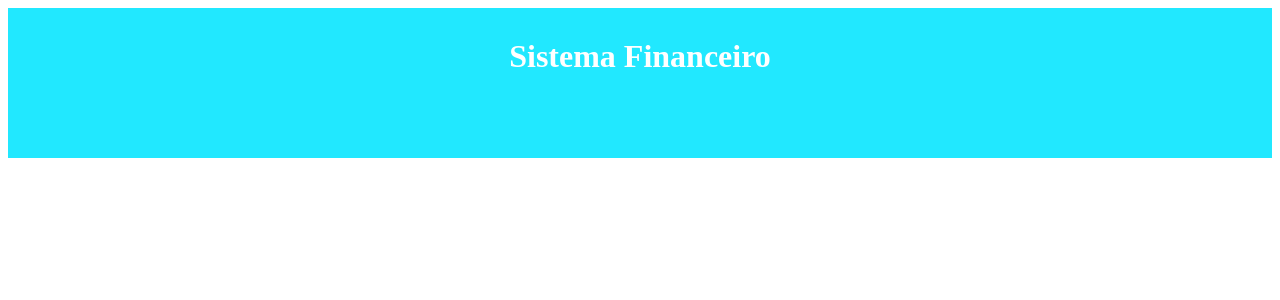
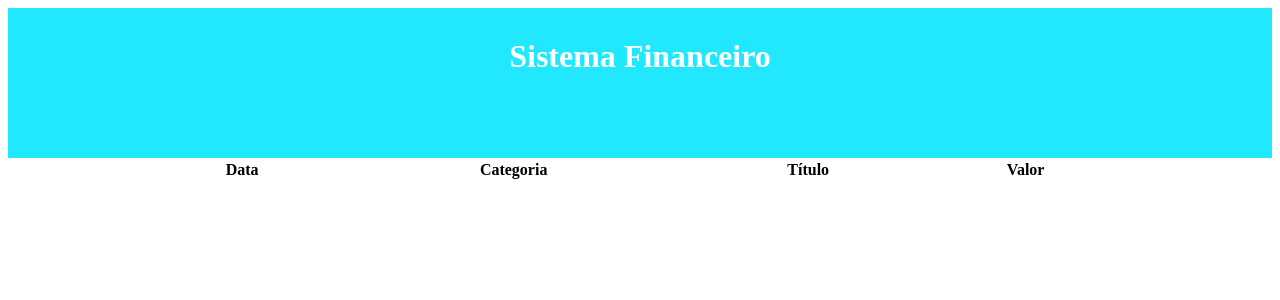
Before and after one commit to higucavalcanti/Finance_System_TS, a React (Create React App) app in the folder expense_tracker/: page / in a window 1280 px wide. Shown: the top 300 px of the page. Built offline with nearby package versions, Linux system fonts and the light colour scheme.

Commit message:
implementando no App.tsx

```diff
--- a/expense_tracker/src/App.tsx
+++ b/expense_tracker/src/App.tsx
@@ -1,8 +1,9 @@
 import { useEffect, useState } from 'react';
 import * as C from './App.styles';
 import { items } from './data/items';
-import { getCurrentMonth } from './helpers/dateFilter';
+import { FilterListByMonth, getCurrentMonth } from './helpers/dateFilter';
 import { Item } from './types/Item';
+import { TableArea } from './components/TableArea';
 
 const App = () => {
   const [list, setList] = useState(items);
@@ -10,7 +11,7 @@ const App = () => {
   const [currentMonth, setCurrentMonth] = useState(getCurrentMonth);
 
   useEffect(()=>{
-
+    setFilteredList( FilterListByMonth(list, currentMonth));
   }, [list, currentMonth]);
 
   return (
@@ -24,7 +25,7 @@ const App = () => {
 
         {/* Área de inserção */}
 
-        {/* Tabela de itens */}
+        <TableArea />
 
       </C.Body>
     </C.Container>
```
